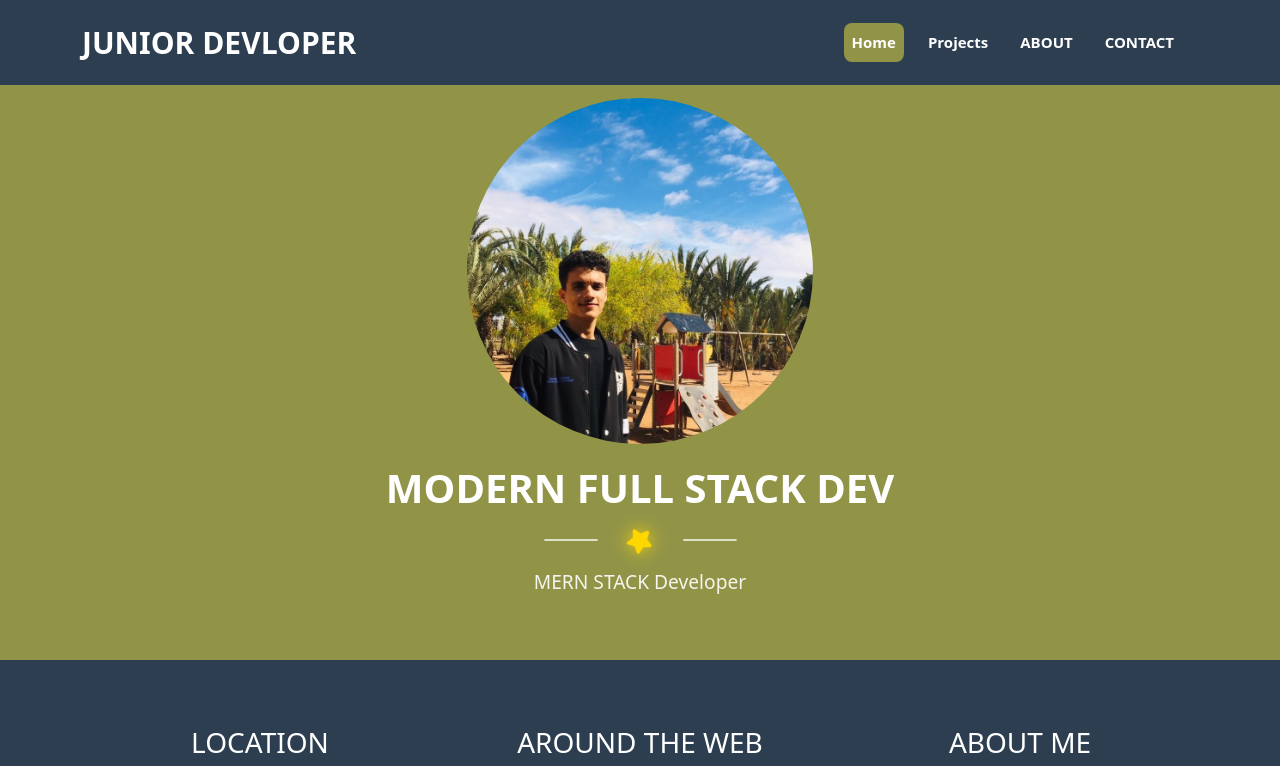
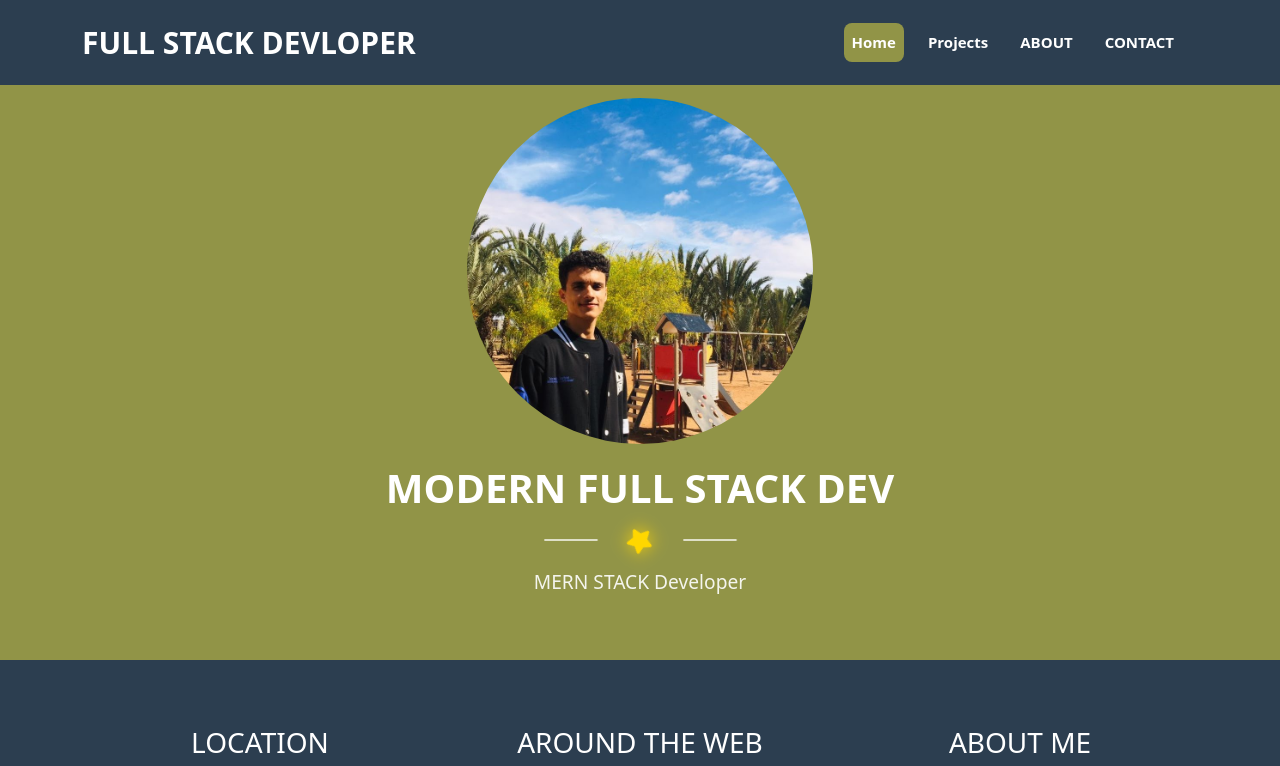
Before and after one commit to BengraMohamed/Portfolio-Angular, an Angular app: page /home in a window 1280 px wide. Shown: the top 766 px of the page. Built offline with nearby package versions, Linux system fonts and the light colour scheme.

Commit message:
Update navbar.component.html

```diff
--- a/src/app/navbar/navbar.component.html
+++ b/src/app/navbar/navbar.component.html
@@ -1,6 +1,6 @@
 <nav class="navbar navbar-expand-lg fixed-top " [ngClass]="{'py-0': isScrolled}" (window:scroll)="onScroll()">
   <div class="container">
-    <a class="navbar-brand fw-bold" routerLink="home">JUNIOR DEVLOPER</a>
+    <a class="navbar-brand fw-bold" routerLink="home">FULL STACK DEVLOPER</a>
     <button
       class="navbar-toggler"
       type="button"
```
